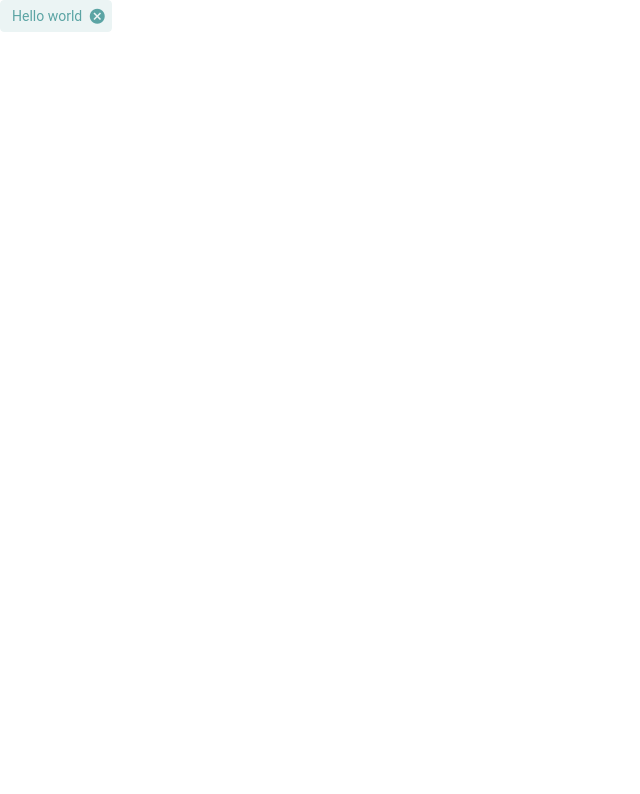
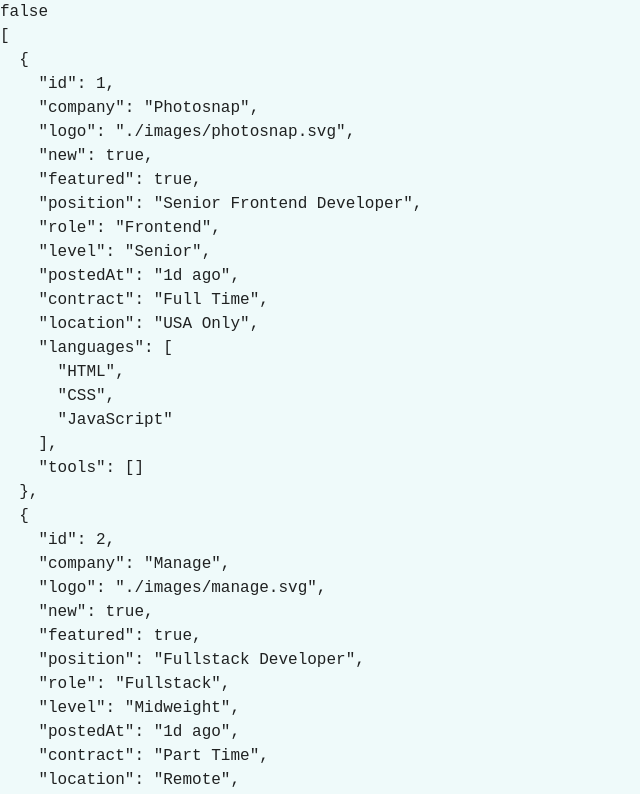
Before and after one commit to brzezinskimarcin/job-listings-exercise, a Vue app: page / in a window 1280 px wide. Shown: the top 794 px of the page, without its empty margins (0-640 px from the left). Built offline with nearby package versions, Linux system fonts and the light colour scheme.

Commit message:
feat: add mock api and jobs store

```diff
--- a/src/App.vue
+++ b/src/App.vue
@@ -1,6 +1,9 @@
 <script setup lang="ts">
+import JobsList from '@/views/JobsList.vue';
 </script>
 
 <template>
-  <v-chip color="primary" label closable>Hello world</v-chip>
+  <v-app>
+    <JobsList />
+  </v-app>
 </template>
--- /dev/null
+++ b/src/mock/data.json
@@ -0,0 +1,152 @@
+[
+  {
+    "id": 1,
+    "company": "Photosnap",
+    "logo": "./images/photosnap.svg",
+    "new": true,
+    "featured": true,
+    "position": "Senior Frontend Developer",
+    "role": "Frontend",
+    "level": "Senior",
+    "postedAt": "1d ago",
+    "contract": "Full Time",
+    "location": "USA Only",
+    "languages": ["HTML", "CSS", "JavaScript"],
+    "tools": []
+  },
+  {
+    "id": 2,
+    "company": "Manage",
+    "logo": "./images/manage.svg",
+    "new": true,
+    "featured": true,
+    "position": "Fullstack Developer",
+    "role": "Fullstack",
+    "level": "Midweight",
+    "postedAt": "1d ago",
+    "contract": "Part Time",
+    "location": "Remote",
+    "languages": ["Python"],
+    "tools": ["React"]
+  },
+  {
+    "id": 3,
+    "company": "Account",
+    "logo": "./images/account.svg",
+    "new": true,
+    "featured": false,
+    "position": "Junior Frontend Developer",
+    "role": "Frontend",
+    "level": "Junior",
+    "postedAt": "2d ago",
+    "contract": "Part Time",
+    "location": "USA Only",
+    "languages": ["JavaScript"],
+    "tools": ["React", "Sass"]
+  },
+  {
+    "id": 4,
+    "company": "MyHome",
+    "logo": "./images/myhome.svg",
+    "new": false,
+    "featured": false,
+    "position": "Junior Frontend Developer",
+    "role": "Frontend",
+    "level": "Junior",
+    "postedAt": "5d ago",
+    "contract": "Contract",
+    "location": "USA Only",
+    "languages": ["CSS", "JavaScript"],
+    "tools": []
+  },
+  {
+    "id": 5,
+    "company": "Loop Studios",
+    "logo": "./images/loop-studios.svg",
+    "new": false,
+    "featured": false,
+    "position": "Software Engineer",
+    "role": "Fullstack",
+    "level": "Midweight",
+    "postedAt": "1w ago",
+    "contract": "Full Time",
+    "location": "Worldwide",
+    "languages": ["JavaScript"],
+    "tools": ["Ruby", "Sass"]
+  },
+  {
+    "id": 6,
+    "company": "FaceIt",
+    "logo": "./images/faceit.svg",
+    "new": false,
+    "featured": false,
+    "position": "Junior Backend Developer",
+    "role": "Backend",
+    "level": "Junior",
+    "postedAt": "2w ago",
+    "contract": "Full Time",
+    "location": "UK Only",
+    "languages": ["Ruby"],
+    "tools": ["RoR"]
+  },
+  {
+    "id": 7,
+    "company": "Shortly",
+    "logo": "./images/shortly.svg",
+    "new": false,
+    "featured": false,
+    "position": "Junior Developer",
+    "role": "Frontend",
+    "level": "Junior",
+    "postedAt": "2w ago",
+    "contract": "Full Time",
+    "location": "Worldwide",
+    "languages": ["HTML", "JavaScript"],
+    "tools": ["Sass"]
+  },
+  {
+    "id": 8,
+    "company": "Insure",
+    "logo": "./images/insure.svg",
+    "new": false,
+    "featured": false,
+    "position": "Junior Frontend Developer",
+    "role": "Frontend",
+    "level": "Junior",
+    "postedAt": "2w ago",
+    "contract": "Full Time",
+    "location": "USA Only",
+    "languages": ["JavaScript"],
+    "tools": ["Vue", "Sass"]
+  },
+  {
+    "id": 9,
+    "company": "Eyecam Co.",
+    "logo": "./images/eyecam-co.svg",
+    "new": false,
+    "featured": false,
+    "position": "Full Stack Engineer",
+    "role": "Fullstack",
+    "level": "Midweight",
+    "postedAt": "3w ago",
+    "contract": "Full Time",
+    "location": "Worldwide",
+    "languages": ["JavaScript", "Python"],
+    "tools": ["Django"]
+  },
+  {
+    "id": 10,
+    "company": "The Air Filter Company",
+    "logo": "./images/the-air-filter-company.svg",
+    "new": false,
+    "featured": false,
+    "position": "Front-end Dev",
+    "role": "Frontend",
+    "level": "Junior",
+    "postedAt": "1mo ago",
+    "contract": "Part Time",
+    "location": "Worldwide",
+    "languages": ["JavaScript"],
+    "tools": ["React", "Sass"]
+  }
+]
--- /dev/null
+++ b/src/stores/jobs.ts
@@ -0,0 +1,25 @@
+import { ref } from 'vue';
+import { defineStore } from 'pinia';
+import type { JobListingsResponse } from '@/types/api';
+import jobsResponse from '@/mock/data.json';
+
+function fetchJobs (): Promise<JobListingsResponse[]> {
+  return new Promise((resolve) => {
+    setTimeout(() => {
+      resolve(jobsResponse);
+    }, 3000);
+  });
+}
+
+export const useJobsStore = defineStore('jobs', () => {
+  const loading = ref(false);
+  const allJobs = ref<JobListingsResponse[]>([]);
+
+  async function fetchData () {
+    loading.value = true;
+    allJobs.value = await fetchJobs();
+    loading.value = false;
+  }
+
+  return { loading, allJobs, fetchData };
+});
--- /dev/null
+++ b/src/views/JobsList.vue
@@ -0,0 +1,15 @@
+<script setup lang="ts">
+import { storeToRefs } from 'pinia';
+import { useJobsStore } from '@/stores/jobs';
+
+const jobsStore = useJobsStore();
+const { loading, allJobs } = storeToRefs(jobsStore);
+const { fetchData } = jobsStore;
+
+fetchData();
+</script>
+
+<template>
+  <pre>{{ loading }}</pre>
+  <pre>{{ allJobs }}</pre>
+</template>
--- a/tsconfig.app.json
+++ b/tsconfig.app.json
@@ -1,6 +1,6 @@
 {
   "extends": "@vue/tsconfig/tsconfig.web.json",
-  "include": ["env.d.ts", "src/**/*", "src/**/*.vue"],
+  "include": ["env.d.ts", "src/**/*", "src/**/*.vue", "src/**/*.json"],
   "exclude": ["src/**/__tests__/*"],
   "compilerOptions": {
     "composite": true,
```
Also changed, not shown: src/types/api.d.ts (added, +15 -0 lines).
